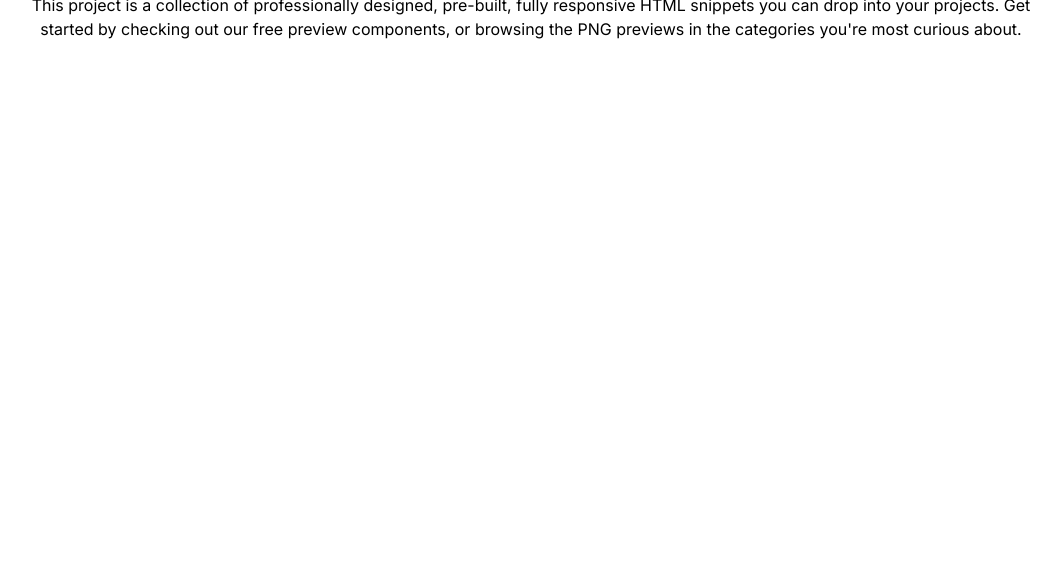
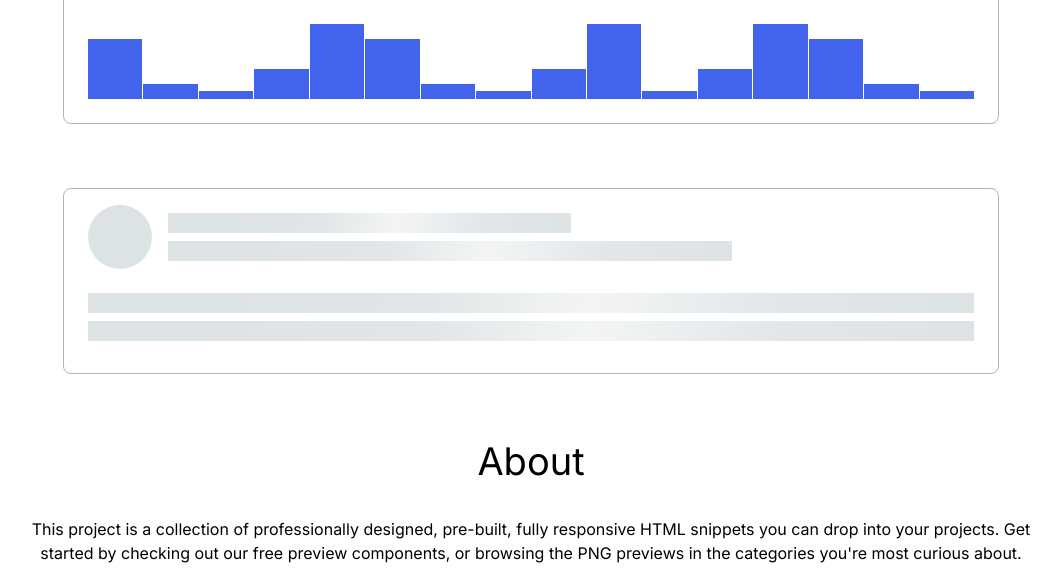
Before and after one commit to js-tasks-ru/htmlcss-20210513_dmitriy79, a website: page index.html in a window 1280 px wide. Shown: the part 750-1331 px from the top of the page, without its empty margins (109-1170 px from the left). Before the commit the page ends 807 px from the top, so only its background shows below. Drawn offline with Linux system fonts and the light colour scheme.

Commit message:
Skeleton implementation

```diff
--- a/04-lection2/02-skeleton/skeleton.css
+++ b/04-lection2/02-skeleton/skeleton.css
@@ -0,0 +1,62 @@
+.skeleton{
+    background: var(--white);
+
+    border: 1px solid var(--grey-3);
+    box-sizing: border-box;
+    border-radius: 8px;
+    padding: 16px 24px 24px 24px;
+
+    display: flex;
+    flex-direction: column;
+    row-gap: 8px;
+}
+
+.skeleton__header {
+    display: flex;
+    flex-direction: row;
+    align-items: center;
+}
+
+.skeleton__image {
+    height: 64px;
+    width: 64px;
+    flex-shrink: 0;
+    background-color: var(--grey-2);
+    border-radius: 50%;
+    display: inline-block;
+}
+
+.skeleton__header-lines {
+    padding-left: 16px;
+    display: flex;
+    flex-direction: column;
+    row-gap: 8px;
+    align-items: flex-start;
+    justify-items: stretch;
+    width: 100%;
+}
+
+.skeleton__lines {
+    padding: 16px 0 8px 0;
+    display: flex;
+    row-gap: 8px;
+    align-items: stretch;
+    justify-items: stretch;
+    flex-direction: column;
+    width: 100%;
+}
+
+.skeleton__line {
+    width: 100%;
+    background: linear-gradient(92.51deg, #DDE2E5 6.44%, #E2E6E8 38.47%, #F3F5F5 56.48%, #E3E7EA 77.5%, #DDE2E5 102.52%);
+    flex-grow: 0;
+    height: 20px;
+}
+
+.skeleton__line_5 {
+    width: 50%;
+}
+
+.skeleton__line_7 {
+    width: 70%;
+}
--- a/index.html
+++ b/index.html
@@ -7,6 +7,8 @@
         <link rel="stylesheet" href="./components/page/page.css">
         <link rel="stylesheet" href="./03-lection1/01-button/button.css">
         <link rel="stylesheet" href="./03-lection1/02-accordion/accordion.css">
+        <link rel="stylesheet" href="./04-lection2/01-histogram/histogram.css">
+        <link rel="stylesheet" href="./04-lection2/02-skeleton/skeleton.css">
     </head>
     <body class="page">
         <header>
@@ -54,6 +56,51 @@
             </section>
         </section>
 
+        <section class="page__item">
+            <div class="histogram">
+                <div class="histogram__header">
+                    <p class="histogram__header-title">Total orders</p>
+                    <a class="histogram__header-link" href="#">View all</a>
+                </div>
+                <h4 class="histogram__total">50254</h4>
+                <div class="histogram__bars">
+                    <div class="histogram__bar" style="height: 80%"></div>
+                    <div class="histogram__bar" style="height: 20%"></div>
+                    <div class="histogram__bar" style="height: 10%"></div>
+                    <div class="histogram__bar" style="height: 40%"></div>
+                    <div class="histogram__bar" style="height: 100%"></div>
+                    <div class="histogram__bar" style="height: 80%"></div>
+                    <div class="histogram__bar" style="height: 20%"></div>
+                    <div class="histogram__bar" style="height: 10%"></div>
+                    <div class="histogram__bar" style="height: 40%"></div>
+                    <div class="histogram__bar" style="height: 100%"></div>
+                    <div class="histogram__bar" style="height: 10%"></div>
+                    <div class="histogram__bar" style="height: 40%"></div>
+                    <div class="histogram__bar" style="height: 100%"></div>
+                    <div class="histogram__bar" style="height: 80%"></div>
+                    <div class="histogram__bar" style="height: 20%"></div>
+                    <div class="histogram__bar" style="height: 10%"></div>
+                </div>
+            </div>
+        </section>
+
+        <section class="page__item">
+            <div class="skeleton">
+                <div class="skeleton__header">
+                    <span class="skeleton__image">
+                    </span>
+                    <div class="skeleton__header-lines">
+                        <div class="skeleton__line skeleton__line_5"></div>
+                        <div class="skeleton__line skeleton__line_7"></div>
+                    </div>
+                </div>
+                <div class="skeleton__lines">
+                    <div class="skeleton__line">&nbsp;</div>
+                    <div class="skeleton__line">&nbsp;</div>
+                </div>
+            </div>
+        </section>
+
         <footer>
             <h2 class="page__footer-title">About</h2>
             <p class="page__footer-content">This project is a collection of professionally designed, pre-built, fully responsive HTML snippets you can drop into your projects. Get started by checking out our free preview components, or browsing the PNG previews in the categories you're most curious about.</p>
```
Also changed, not shown: 04-lection2/02-skeleton/index.html (+16 -1 lines).
